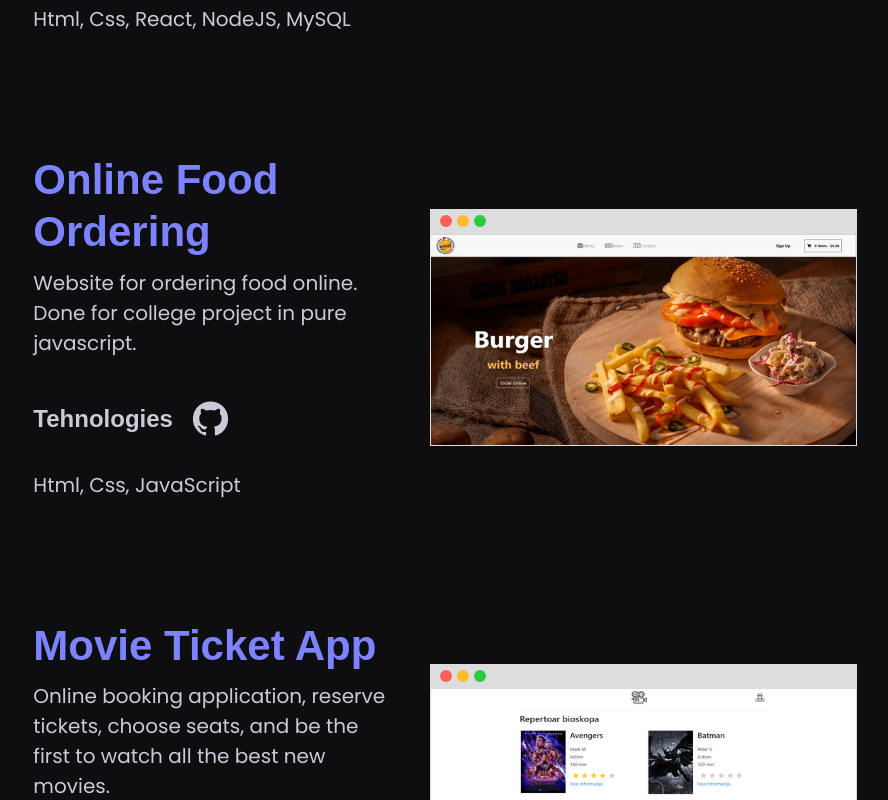
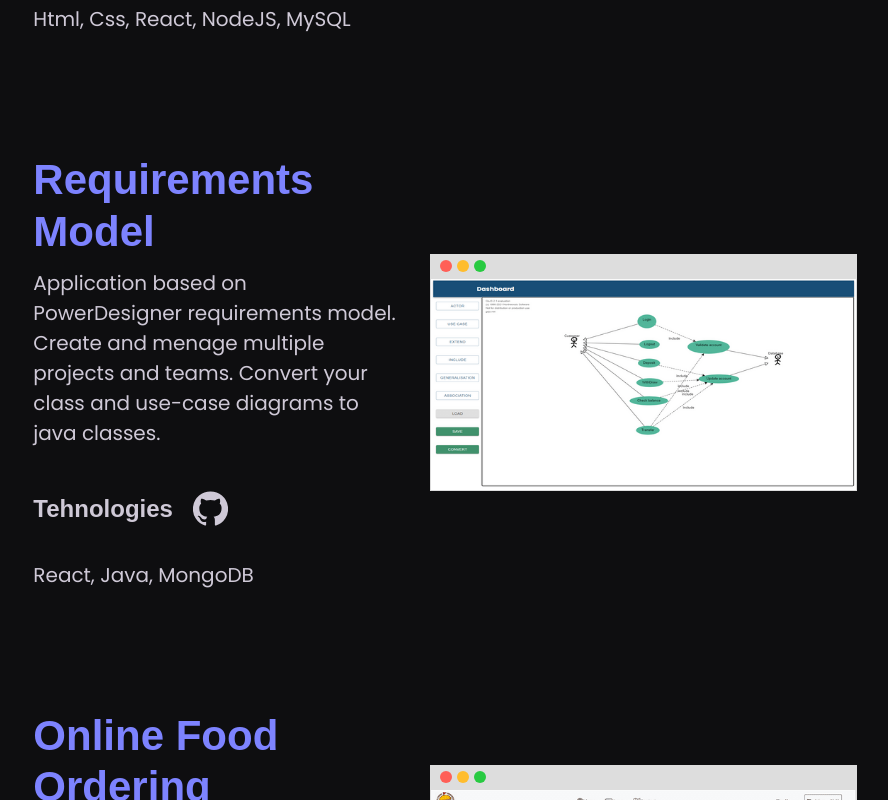
Before and after one commit to SupremeHan/app-portfolio, a Next.js app: page /projects in a window 1280 px wide. Shown: the part 920-1720 px from the top of the page, without its empty margins (210-1098 px from the left). Built offline with nearby package versions, Linux system fonts and the light colour scheme.

Commit message:
Added new Project

```diff
--- a/pages/projects.js
+++ b/pages/projects.js
@@ -13,6 +13,7 @@ export default function About() {
                 heading="Projects"
                 subHeading="Both personal and done for clients"
             />
+
             <Project
                 title="Fitness App"
                 description={`Full stack web application, created as a part of personal project. You can create an account, have personal training plan, track your progress, read fitness related articles.`
@@ -20,6 +21,13 @@ export default function About() {
                 tehnologies={['Html','Css','React','NodeJS', 'MySQL']}
                 img="/images/projects/fitnessApp.png"
                 link="https://github.com/SupremeHan/fitnessApp-frontend"
+            />
+            <Project
+                title='Requirements Model'
+                description={`Application based on PowerDesigner requirements model. Create and menage multiple projects and teams. Convert your class and use-case diagrams to java classes.`}
+                tehnologies={['React, Java, MongoDB']}
+                img="/images/projects/rqmApp.png"
+                link="https://github.com/SupremeHan/rqm_app"
             />
             <Project
                 title="Online Food Ordering"
```
Also changed, not shown: public/images/projects/rqmApp.png (added).
